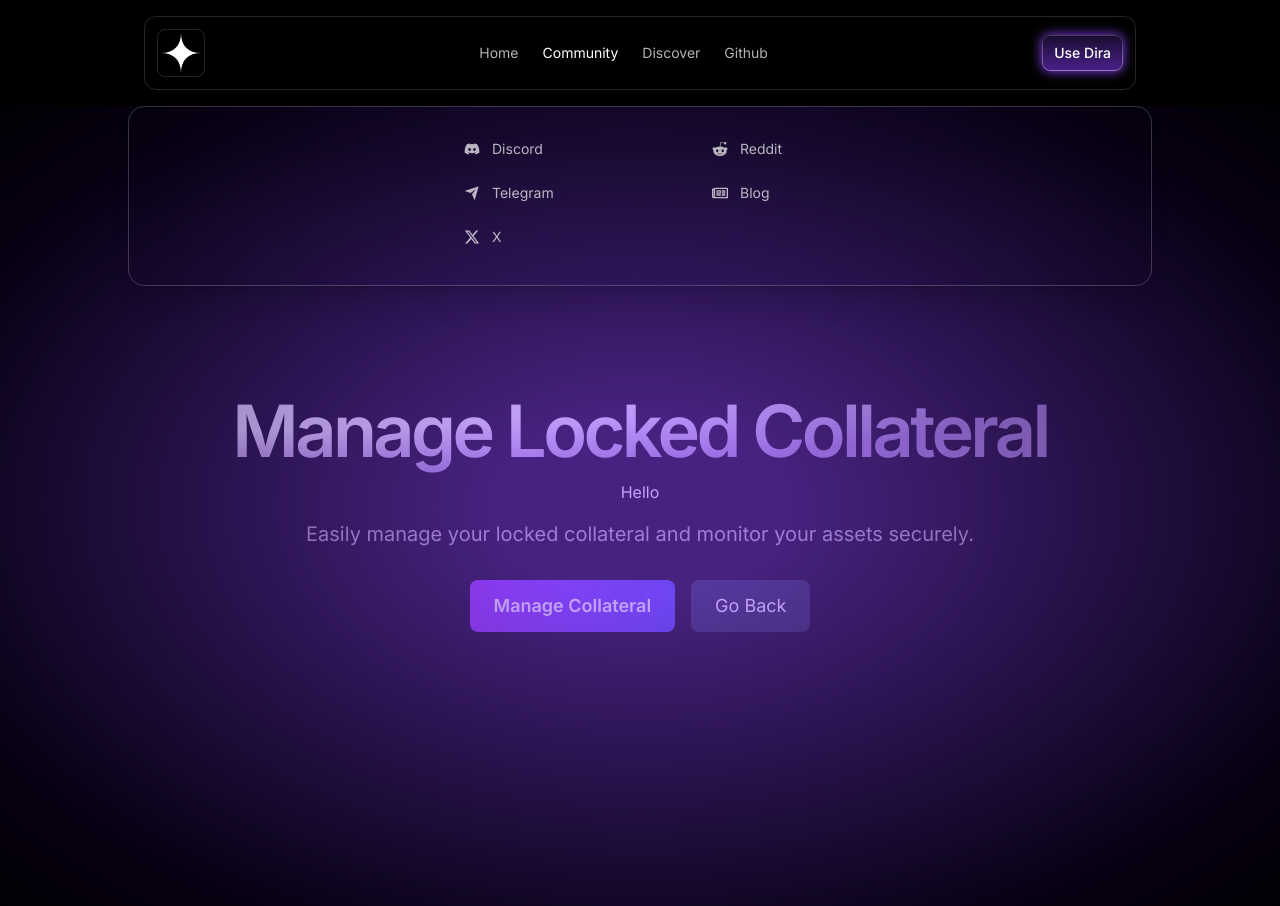
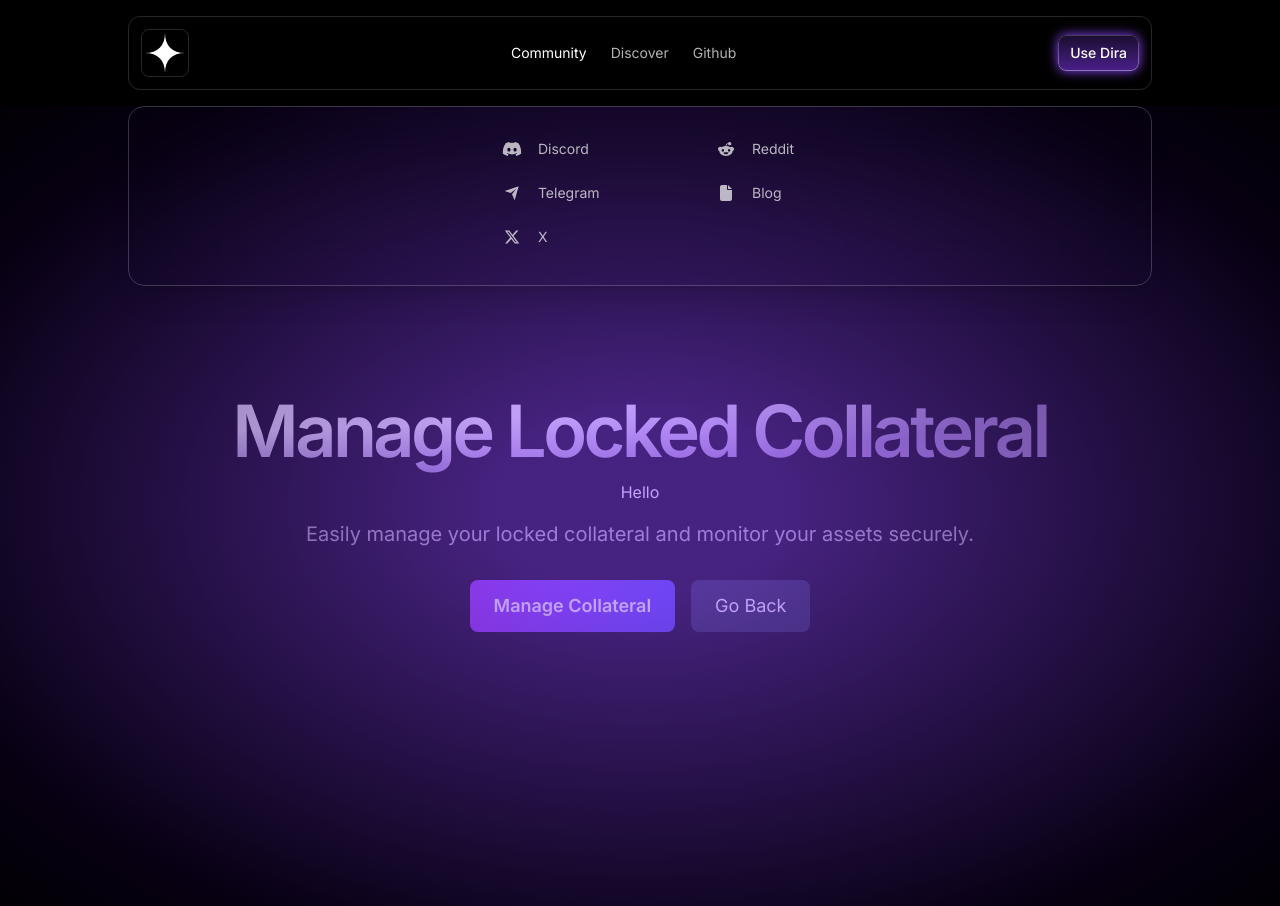
Before and after one commit to DhruvVerma95/Dira, a Next.js app: page /ManageLockedCollateral in a window 1280 px wide. Both pictures are taken after a click on the button "Community". Built offline with nearby package versions, Linux system fonts and the light colour scheme.

Commit message:
Navbar and Button Changes

```diff
--- a/src/components/Community.tsx
+++ b/src/components/Community.tsx
@@ -1,49 +1,48 @@
 "use client";
 import { motion } from "framer-motion";
-import { FaDiscord, FaXTwitter } from "react-icons/fa6";
-import { FaRedditAlien } from "react-icons/fa";
+import { FaRedditAlien, FaFile, FaDiscord, FaXTwitter } from "react-icons/fa6";
 import { RiSendPlaneFill } from "react-icons/ri";
-import { FaRegNewspaper } from "react-icons/fa"; // Blog icon
 
 const communityLinks = [
-  { id: "discord", icon: <FaDiscord className="text-base" />, label: "Discord" },
-  { id: "telegram", icon: <RiSendPlaneFill className="text-base" />, label: "Telegram" },
-  { id: "x", icon: <FaXTwitter className="text-base" />, label: "X" },
-  { id: "reddit", icon: <FaRedditAlien className="text-base" />, label: "Reddit" },
-  { id: "blog", icon: <FaRegNewspaper className="text-base" />, label: "Blog" },
+  { id: "discord", icon: <FaDiscord className="w-5 text-base" />, label: "Discord" },
+  { id: "telegram", icon: <RiSendPlaneFill className="w-5 text-base" />, label: "Telegram" },
+  { id: "x", icon: <FaXTwitter className="w-5 text-base" />, label: "X" },
+  { id: "reddit", icon: <FaRedditAlien className="w-5 text-base" />, label: "Reddit" },
+  { id: "blog", icon: <FaFile className="w-5 text-base" />, label: "Blog" },
 ];
 
 export default function Community({ isSidebarOpen }: { isSidebarOpen: boolean }) {
-  if (!isSidebarOpen) return null; // Prevent rendering when sidebar is closed
+  if (!isSidebarOpen) return null;
 
   return (
     <div className="w-full flex justify-center">
-      <div className="grid grid-cols-2 gap-24 text-white text-sm w-full max-w-md pl-12">
-
-        {/* Left Column (Stacked Items) */}
-        <div className="space-y-6 text-left flex flex-col">
+      <div className="grid grid-cols-2 gap-10 text-white text-sm pl-12">
+        <div className="space-y-6 flex flex-col">
           {communityLinks.slice(0, Math.ceil(communityLinks.length / 2)).map(({ id, icon, label }) => (
             <motion.div
               key={id}
               whileHover={{ color: "#ffffff" }}
               className="flex items-center gap-3 cursor-pointer text-white/70 hover:text-white transition-colors"
             >
-              {icon}
-              <span>{label}</span>
+              <div className="flex items-center gap-3">
+                <div className="w-6">{icon}</div>
+                <span>{label}</span>
+              </div>
             </motion.div>
           ))}
         </div>
 
-        {/* Right Column (Left-aligned) */}
-        <div className="space-y-6 text-left flex flex-col">
+        <div className="space-y-6 flex flex-col mx-8"> {/* Increased margin between the lists */}
           {communityLinks.slice(Math.ceil(communityLinks.length / 2)).map(({ id, icon, label }) => (
             <motion.div
               key={id}
               whileHover={{ color: "#ffffff" }}
-              className="flex items-center gap-3 cursor-pointer text-white/70 hover:text-white transition-colors"
+              className="flex items-start cursor-pointer text-white/70 hover:text-white transition-colors"
             >
-              {icon}
-              <span>{label}</span>
+              <div className="flex items-center gap-3">
+                <div className="w-6">{icon}</div>
+                <span>{label}</span>
+              </div>
             </motion.div>
           ))}
         </div>
--- a/src/components/GitHub.tsx
+++ b/src/components/GitHub.tsx
@@ -1,44 +1,42 @@
 "use client";
 import { motion } from "framer-motion";
-import { FaBook, FaCodeBranch, FaBug, FaFolderOpen, FaUsers } from "react-icons/fa"; // Importing icons
+import { FaBook, FaCodeBranch, FaBug, FaFolderOpen, FaUsers } from "react-icons/fa";
 
 const githubItems = [
-  { id: "repo1", label: "Project Repository", icon: <FaFolderOpen className="text-sm" /> },
-  { id: "repo2", label: "Documentation", icon: <FaBook className="text-sm" /> },
-  { id: "repo3", label: "Contribute", icon: <FaUsers className="text-sm" /> },
-  { id: "repo4", label: "Issues", icon: <FaBug className="text-sm" /> },
-  { id: "repo5", label: "Pull Requests", icon: <FaCodeBranch className="text-sm" /> },
+  { id: "repo1", label: "Project Repository", icon: <FaFolderOpen className="w-5 text-sm" /> },
+  { id: "repo2", label: "Documentation", icon: <FaBook className="w-5 text-sm" /> },
+  { id: "repo3", label: "Contribute", icon: <FaUsers className="w-5 text-sm" /> },
+  { id: "repo4", label: "Issues", icon: <FaBug className="w-5 text-sm" /> },
+  { id: "repo5", label: "Pull Requests", icon: <FaCodeBranch className="w-5 text-sm" /> },
 ];
 
 export default function GitHub({ isSidebarOpen }: { isSidebarOpen: boolean }) {
-  if (!isSidebarOpen) return null; // Prevent rendering when sidebar is closed
+  if (!isSidebarOpen) return null;
 
   return (
     <div className="w-full flex justify-center">
-      <div className="grid grid-cols-2 gap-24 text-white text-sm items-start w-full max-w-md pl-12">
-        {/* Left Column */}
-        <div className="space-y-6 text-left flex flex-col">
+      <div className="grid grid-cols-2 gap-10 text-white text-sm pl-12">
+        <div className="space-y-6 flex flex-col">
           {githubItems.slice(0, Math.ceil(githubItems.length / 2)).map(({ id, label, icon }) => (
             <motion.div
               key={id}
               whileHover={{ color: "#ffffff" }}
               className="flex items-center gap-3 cursor-pointer text-white/70 hover:text-white transition-colors"
             >
-              {icon}
+              <div className="w-6 flex justify-center">{icon}</div>
               <span>{label}</span>
             </motion.div>
           ))}
         </div>
 
-        {/* Right Column */}
-        <div className="space-y-6 text-left flex flex-col">
+        <div className="space-y-6 flex flex-col">
           {githubItems.slice(Math.ceil(githubItems.length / 2)).map(({ id, label, icon }) => (
             <motion.div
               key={id}
               whileHover={{ color: "#ffffff" }}
               className="flex items-center gap-3 cursor-pointer text-white/70 hover:text-white transition-colors"
             >
-              {icon}
+              <div className="w-6 flex justify-center">{icon}</div>
               <span>{label}</span>
             </motion.div>
           ))}
--- a/src/sections/Header.tsx
+++ b/src/sections/Header.tsx
@@ -1,5 +1,4 @@
 "use client";
-import { useEffect, useState } from "react";
 import { useRouter } from "next/navigation";
 import LogoIcon from "@/assets/logo.svg";
 import Button from "@/components/button";
@@ -20,60 +19,40 @@ export const Header = ({
   selectedNav,
   setSelectedNav,
 }: HeaderProps) => {
-  const [isScrolled, setIsScrolled] = useState(false);
   const router = useRouter();
 
-  useEffect(() => {
-    const handleScroll = () => setIsScrolled(window.scrollY > 50);
-    window.addEventListener("scroll", handleScroll);
-    return () => window.removeEventListener("scroll", handleScroll);
-  }, []);
-
   return (
-    <header
-    className={`py-4 border-b border-white/15 md:border-none sticky top-0 z-50 transition-all `}
-  >
-      <div className="max-w-5xl w-full mx-auto px-4 relative">
-        <div className="flex justify-between backdrop-blur-md items-center md:border border-white/15 md:p-3 rounded-xl relative w-full">
-          {/* Logo - Navigate to Home */}
+    <header className="py-4 border-b border-white/15 md:border-none sticky top-0 z-50 w-full">
+      <div className="w-full flex justify-center">
+        {/* Fixed 5xl Border Box */}
+        <div className="w-full max-w-5xl flex justify-between backdrop-blur-md items-center border border-white/15 p-3 rounded-xl">
+          {/* Logo */}
           <div
-            className="border h-12 w-12 rounded-lg  inline-flex justify-center items-center border-white/15 cursor-pointer"
+            className="border h-12 w-12 rounded-lg flex justify-center items-center border-white/15 cursor-pointer"
             onClick={() => {
               router.push("/");
               setSelectedNav("home");
-              window.scrollTo({ top: 0, behavior: "smooth" }); // ✅ Smooth scrolling to top
+              window.scrollTo({ top: 0, behavior: "smooth" });
             }}
           >
             <LogoIcon className="h-10 w-10" />
           </div>
 
           {/* Mobile Sidebar Toggle */}
-          <button
-            onClick={onSidebarToggle}
-            className="block md:hidden text-white"
-          >
+          <button onClick={onSidebarToggle} className="block md:hidden text-white">
             <Menu className="w-6 h-6" />
           </button>
 
-          {/* Navigation for larger screens */}
+          {/* Navigation */}
           <nav className="hidden md:flex gap-6 text-sm items-center flex-grow justify-center">
             {[
-              { id: "Home", label: "Home", path: "/" },
               { id: "Community", label: "Community" },
               { id: "Discover", label: "Discover" },
               { id: "Github", label: "Github" },
-            ].map(({ id, label, path }) => (
+            ].map(({ id, label }) => (
               <button
                 key={id}
-                onClick={() => {
-                  if (id === "Home") {
-                    router.push(path!);
-                    setSelectedNav("home");
-                    window.scrollTo({ top: 0, behavior: "smooth" }); // ✅ Smooth scroll to top
-                  } else {
-                    handleSidebarOpen(id);
-                  }
-                }}
+                onClick={() => handleSidebarOpen(id)}
                 className={`transition ${
                   selectedNav === id ? "text-white" : "text-white/70 hover:text-white"
                 }`}
@@ -85,7 +64,9 @@ export const Header = ({
 
           {/* "Use Dira" Button */}
           <div className="hidden md:flex items-center">
-            <Button>Use Dira</Button>
+            <a href="https://dira-alpha.vercel.app/" target="_blank" rel="noopener noreferrer">
+              <Button>Use Dira</Button>
+            </a>
           </div>
         </div>
       </div>
--- a/src/sections/Hero.tsx
+++ b/src/sections/Hero.tsx
@@ -90,14 +90,14 @@ export const Hero = () => {
       {/* ring end ?    */}
       <div className='container relative mt-16'>
         <h1 className='text-8xl md:text-[168px] md:leading-none font-semibold tracking-tighter bg-white bg-[radial-gradient(100%_100%_at_top_left,white,white,rgb(74,32,138,.5))] text-transparent bg-clip-text text-center'>
-          DIRA
+          D I R A
         </h1>
         <p className='text-lg md:text-xl text-white/70 mt-5 text-center max-w-xl mx-auto'>
-        The premier decentralized stablecoin for the Emirati Dirham, backed by OM and built for the future of finance in Dubai.
+        The decentralized stablecoin for the Emirati Dirham, backed by OM and built for the future of finance in Dubai.
         </p>
-        <div className='flex justify-center mt-5'>
+        {/* <div className='flex justify-center mt-5'>
           <Button>???</Button>
-        </div>
+        </div> */}
       </div>
     </motion.section>
   );
--- a/src/sections/Top.tsx
+++ b/src/sections/Top.tsx
@@ -77,7 +77,7 @@ export default function Top() {
             initial={{ opacity: 0, y: -20 }}
             animate={{ opacity: 1, y: 0 }}
             exit={{ opacity: 0, y: -20 }}
-            transition={{ duration: 0.1, ease: "easeInOut" }}
+            transition={{ duration: 0.1, ease: "easeInOut" }} // Matched duration
             className="fixed z-40 w-full flex justify-center px-4"
             style={{ top: (headerRef.current?.offsetHeight || 0) + "px" }}
           >
@@ -86,7 +86,7 @@ export default function Top() {
               initial={{ opacity: 0, y: -10 }}
               animate={{ opacity: 1, y: 0 }}
               exit={{ opacity: 0, y: -10 }}
-              transition={{ duration: 0.25, ease: "easeInOut" }}
+              transition={{ duration: 0.6, ease: "easeInOut" }} // Matched duration
               className="border border-white/20 rounded-2xl p-8 shadow-xl flex flex-col items-center space-y-6 w-full max-w-5xl min-h-[180px] bg-black/0 backdrop-blur-xl"
             >
               {/* Content Transition */}
@@ -97,7 +97,7 @@ export default function Top() {
                     initial={{ opacity: 0, y: 10 }}
                     animate={{ opacity: 1, y: 0 }}
                     exit={{ opacity: 0, y: -10 }}
-                    transition={{ duration: 0.2, ease: "easeInOut" }}
+                    transition={{ duration: 0.2, ease: "easeInOut" }} // Matched duration
                     className="absolute w-full"
                   >
                     {sidebarContent === "Community" && <Community isSidebarOpen={sidebarOpen} />}
```
Also changed, not shown: src/components/Discover.tsx (+12 -14 lines), src/assets/community.txt.
